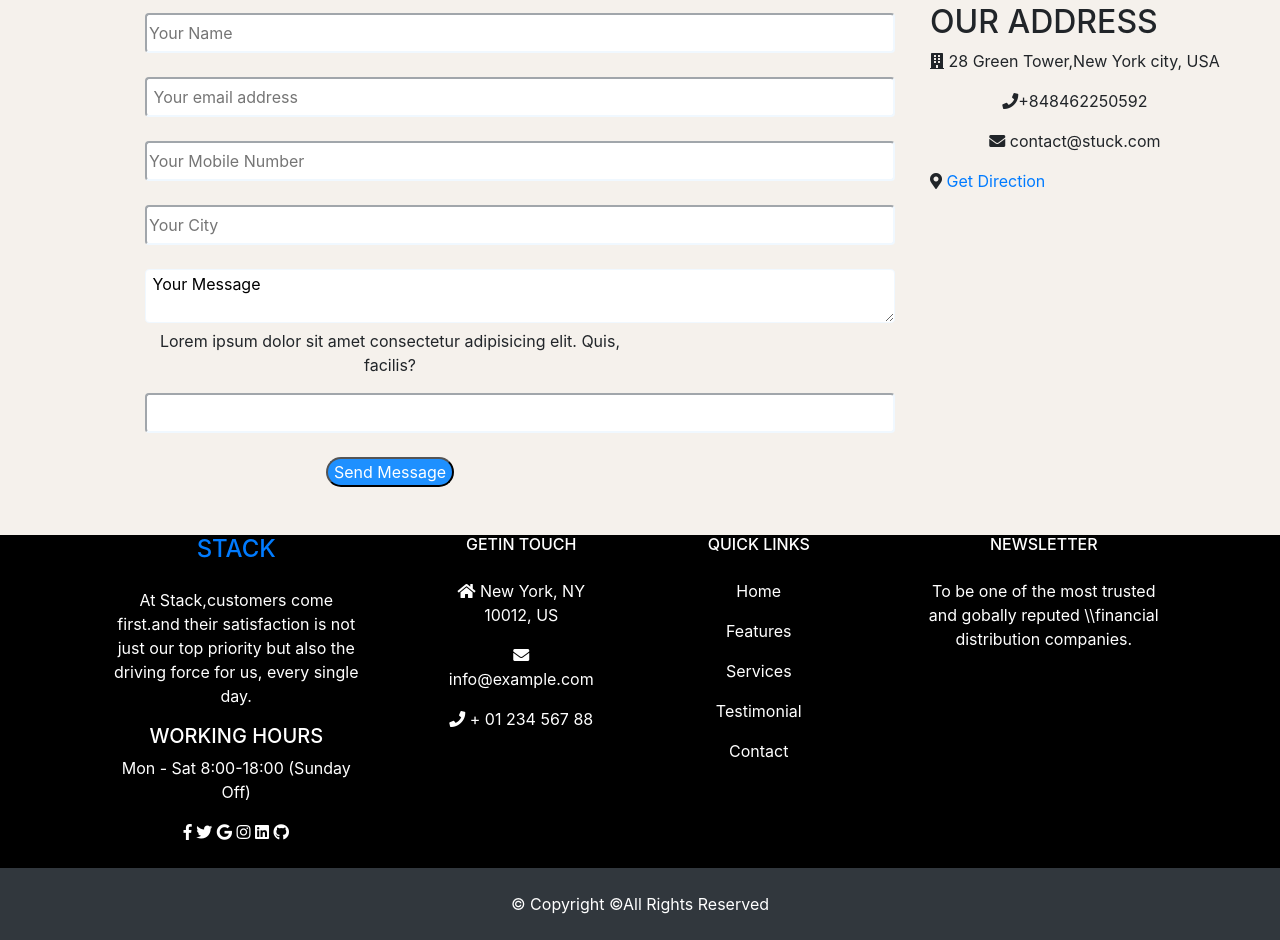
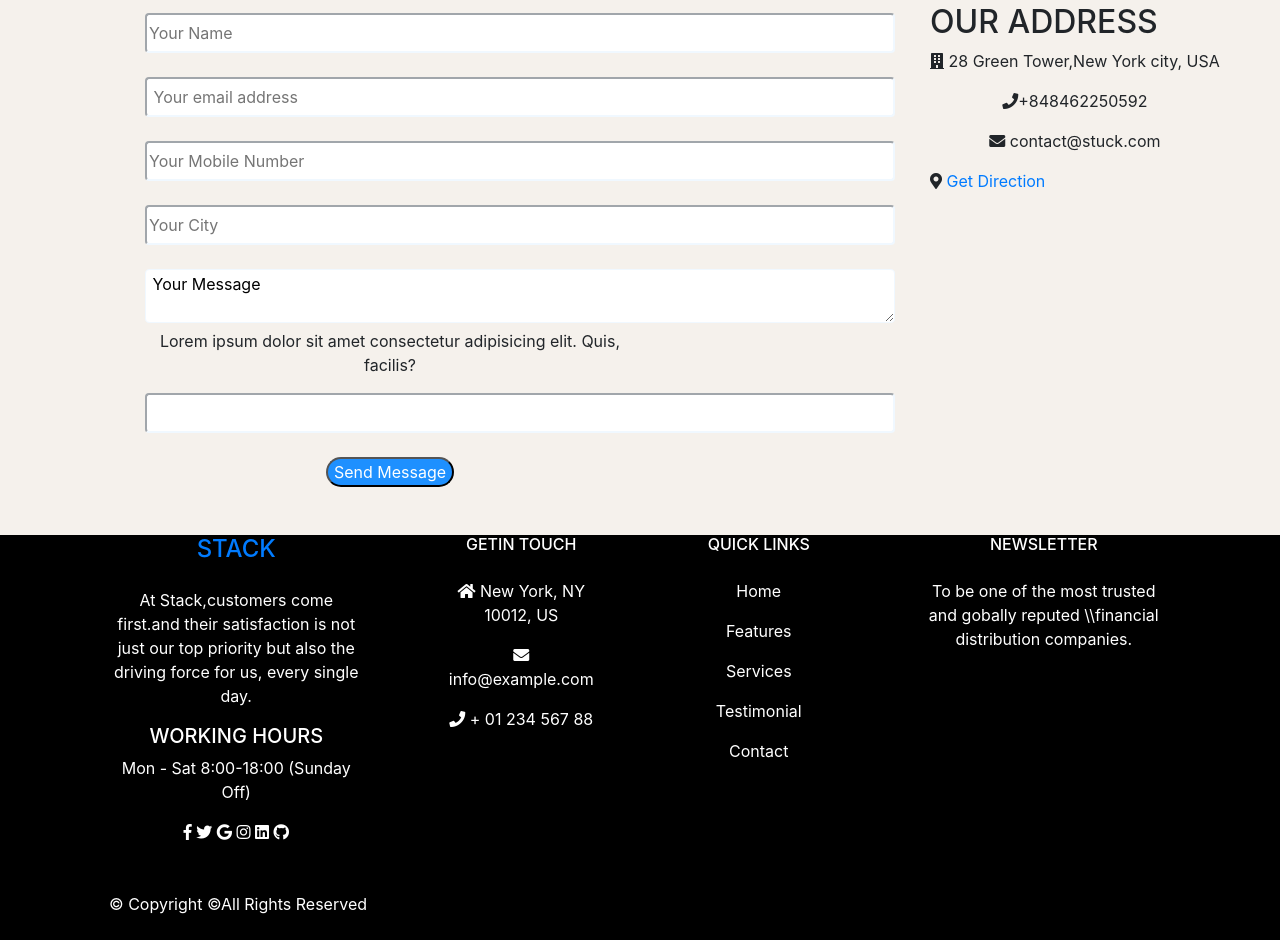
Before and after one commit to Faizansgit/Stack, a plain HTML site: page Index.html in a window 1280 px wide. Shown: the part 2095-3035 px from the top of the page. Drawn offline with nearby package versions, Linux system fonts and the light colour scheme; a script that the page names is missing.

Commit message:
last commit

```diff
--- a/Index.html
+++ b/Index.html
@@ -274,15 +274,13 @@
         <!-- Grid column -->
       </div>
       <!-- Grid row -->
-    </div>
-  </section>
-  <!-- Section: Links  -->
-
-  <!-- Copyright -->
-  <div class="text-center p-4" style="background-color: rgba(0, 0, 0, 0.05);">
+      <!-- Copyright -->
+  <div class="text-left p-4" style="background-color: rgba(0, 0, 0, 0.05);">
     © Copyright ©All Rights Reserved
   </div>
   <!-- Copyright -->
+    </div>
+  </section>
 </footer>
 <!-- Footer -->
 
```
